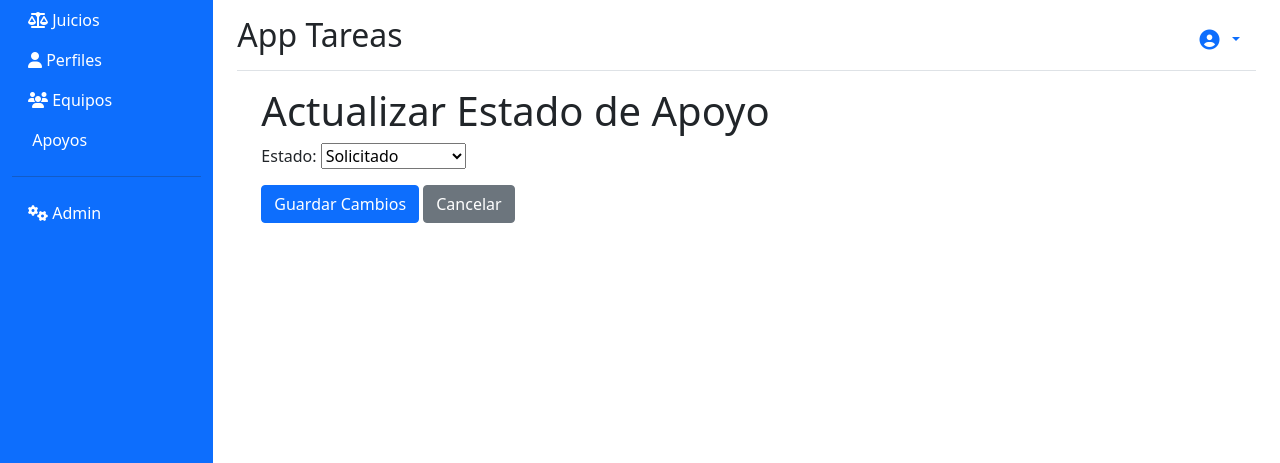
After one commit to JOSELAGOSG/uravit_django, a Django app: page /apoyo/1/estado-update/ in a window 1280 px wide. The commit adds this page. Shown: the top 463 px of the page. Run offline with Django 4.2, Linux system fonts and the light colour scheme; tables that the repository leaves empty hold one stand-in row (values such as "Sample post"); some libraries are stand-ins or nearby versions.

Commit message:
implement ApoyoEstadoUpdate logic

```diff
--- a/uravit/trial/templates/trial/apoyo/apoyo_detail.html
+++ b/uravit/trial/templates/trial/apoyo/apoyo_detail.html
@@ -34,7 +34,7 @@
 
   <!-- Botones para editar y eliminar -->
   <div class="mt-3">
-    <a href="#" class="btn btn-primary">Editar</a>
+    <a href="{% url 'trial:apoyo-estado-update' apoyo.pk %}" class="btn btn-primary">Cambiar Estado</a>
     <a href="#" class="btn btn-danger">Eliminar</a>
   </div>
 </div>
--- /dev/null
+++ b/uravit/trial/templates/trial/apoyo/apoyo_estado_update.html
@@ -0,0 +1,15 @@
+{% extends 'base.html' %}
+
+{% block title %}Actualizar Estado de Apoyo{% endblock %}
+
+{% block content %}
+<div class="container">
+  <h1 class="mt-3">Actualizar Estado de Apoyo</h1>
+  <form method="post">
+    {% csrf_token %}
+    {{ form.as_p }}
+    <button type="submit" class="btn btn-primary">Guardar Cambios</button>
+    <a href="{% url 'trial:apoyo-detail' apoyo.pk %}" class="btn btn-secondary">Cancelar</a>
+  </form>
+</div>
+{% endblock %}
--- a/uravit/trial/urls.py
+++ b/uravit/trial/urls.py
@@ -50,9 +50,9 @@ urlpatterns = [
     # Apoyo
     path('apoyo/', views.ApoyoListView.as_view(), name='apoyo-list'),
     path('apoyo/<int:pk>/', views.ApoyoDetailView.as_view(), name='apoyo-detail'),
-    path('apoyo/<int:pk>/v_delete/', views.ApoyoVictimaDeleteView.as_view(), name='apoyo-victima-delete'),
-    path('apoyo/<int:pk>/t_delete/', views.ApoyoTestigoDeleteView.as_view(), name='apoyo-testigo-delete'),
-
+    path('apoyo/<int:pk>/v-delete/', views.ApoyoVictimaDeleteView.as_view(), name='apoyo-victima-delete'),
+    path('apoyo/<int:pk>/t-delete/', views.ApoyoTestigoDeleteView.as_view(), name='apoyo-testigo-delete'),
+    path('apoyo/<int:pk>/estado-update/', views.ApoyoEstadoUpdateView.as_view(), name='apoyo-estado-update'),
     # Mi Perfil
     path('mi-perfil/', login_required(views.UserPerfilView.as_view()), name='user-perfil'),
 
--- a/uravit/trial/views.py
+++ b/uravit/trial/views.py
@@ -253,7 +253,6 @@ class ApoyoDetailView(DetailView):
 
         if apoyo.equipo_a_cargo != perfil.equipo:
             return permission_denied(request, exception="Acceso Prohibido")
-
         return super().get(request, *args, **kwargs)
 
 '''
@@ -284,6 +283,11 @@ class ApoyoListView(ListView):
                 queryset = Apoyo.objects.none()  # No hay perfil, por lo tanto, no se muestra nada
         return queryset
 
+
+class ApoyoEstadoUpdateView(UpdateView):
+    template_name = 'trial/apoyo/apoyo_estado_update.html'
+    model = Apoyo
+    fields = ['estado']
 
 class ApoyoVictimaDeleteView(DeleteView):
     template_name = 'trial/apoyo/apoyo_confirm_delete.html'
```
